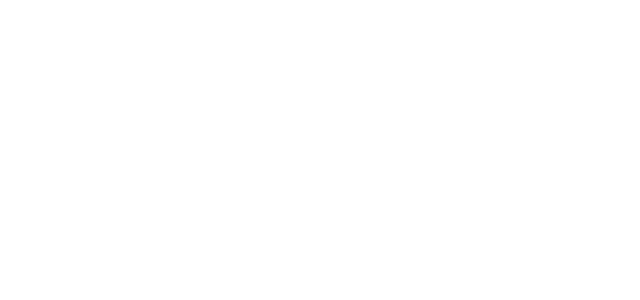
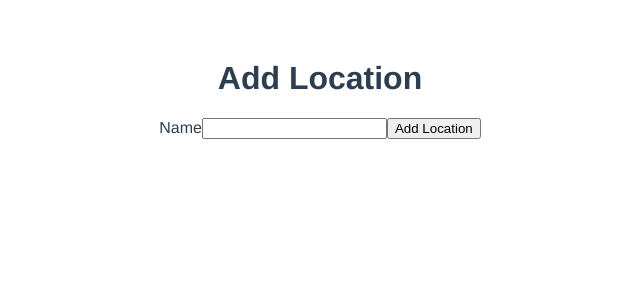
Before and after one commit to maybejelle/strapi, a Vue app in the folder cms-front-end/: page /add-location in a window 1280 px wide. Before the commit this address had no page. Shown: the top 300 px of the page, without its empty margins (320-960 px from the left). Built offline with nearby package versions, Linux system fonts and the light colour scheme; what vue-cookies would draw is missing.

Commit message:
add locations works

```diff
--- /dev/null
+++ b/cms-front-end/src/components/AddLoctationPage.vue
@@ -0,0 +1,50 @@
+<template>
+    <div>
+        <h1>Add Location</h1>
+        <form @submit.prevent="addLocation">
+            <label for="name">Name</label>
+            <input type="text" id="name" v-model="name">
+            <button type="submit">Add Location</button>
+        </form>
+    </div>
+</template>
+
+
+<script>
+import axios from 'axios';
+
+export default {
+    data() {
+        return {
+            name : '',
+        }
+    },
+    methods : {
+        addLocation() {
+            axios.post('http://localhost:8888/api/locations',
+                {
+                    "data": {
+                        "name": this.name,
+                        "devices": []
+                    }
+                },
+                {
+                    headers: {
+                        Authorization: `Bearer ${this.$cookies.get('jwt')}`
+                    }
+                }
+            )
+                .then(response => {
+                    if (response.status === 201) {
+                        alert('Location added successfully');
+                        // Redirect if needed
+                        // this.$router.push({ path: '/homePage' });
+                    }
+                })
+                .catch(error => {
+                    console.error("There was an error adding the location:", error);
+                });
+        }
+    }
+}
+</script>
--- a/cms-front-end/src/components/HomePage.vue
+++ b/cms-front-end/src/components/HomePage.vue
@@ -2,14 +2,17 @@
     <div>
         <h1>Welcome to the CMS Front End</h1>
         <p>Click on the links above to view the content</p>
-        <p>{{ intro }}</p>
         <LocationComponent v-for="location in locations" :key="location.id" :location="location"></LocationComponent>
+        <div class="button" @click="addNewLocation">
+            <p>Add a location</p>
+        </div>
     </div>
 </template>
 
 <script>
 import axios from 'axios';
 import LocationComponent from './LocationComponent.vue';
+import { useRouter } from 'vue-router';
 
 
 export default {
@@ -19,23 +22,41 @@ export default {
     },
     data() {
         return {
-            intro : '',
             locations : [],
         }
     },
     created() {
-        axios.get('http://localhost:8888/api/home-page?populate=locations',{
+        axios.get('http://localhost:8888/api/locations',{
             headers: {
                 Authorization: `Bearer ${this.$cookies.get('jwt')}`
             }
         })
             .then(response => {
-                this.intro = response.data.data.intro;
-                this.locations = response.data.data.locations;
+                console.log(response.data.data);
+                this.locations = response.data.data;
             })
             .catch(error => {
                 console.log(error);
             });
+        },
+        setup(){
+            const router = useRouter();
+            const addNewLocation = () => {
+                router.push({path: '/add-location'});
+            }
+            return { addNewLocation }
         }
 }
 </script>
+
+
+<style scoped>
+.button{
+    border: 1px solid black;
+    margin: 1rem;
+    padding: 1rem;
+    display: inline-block;
+    border-radius: 1rem;
+    cursor: pointer;
+}
+</style>
--- a/cms-front-end/src/router/index.js
+++ b/cms-front-end/src/router/index.js
@@ -3,13 +3,15 @@ import DeviceOverview from "@/components/DeviceOverview.vue"; // Adjust the path
 import HomePage from "../components/HomePage.vue"; // Adjust the path as needed
 import LoginPage from "@/components/LoginPage.vue";
 import RegisterPage from "@/components/RegisterPage.vue";
+import AddLoctationPage from "@/components/AddLoctationPage.vue";
 
 
 const routes = [
   { path: "/device-overview/:id", component: DeviceOverview}, // Dynamic route for device overview
   { path: "/", component: LoginPage}, // Route for the home page},
   {path : "/homePage", component: HomePage},
-  {path: '/register', component: RegisterPage}
+  {path: '/register', component: RegisterPage},
+  {path: '/add-location', component: AddLoctationPage }
 
 ];
 
```
